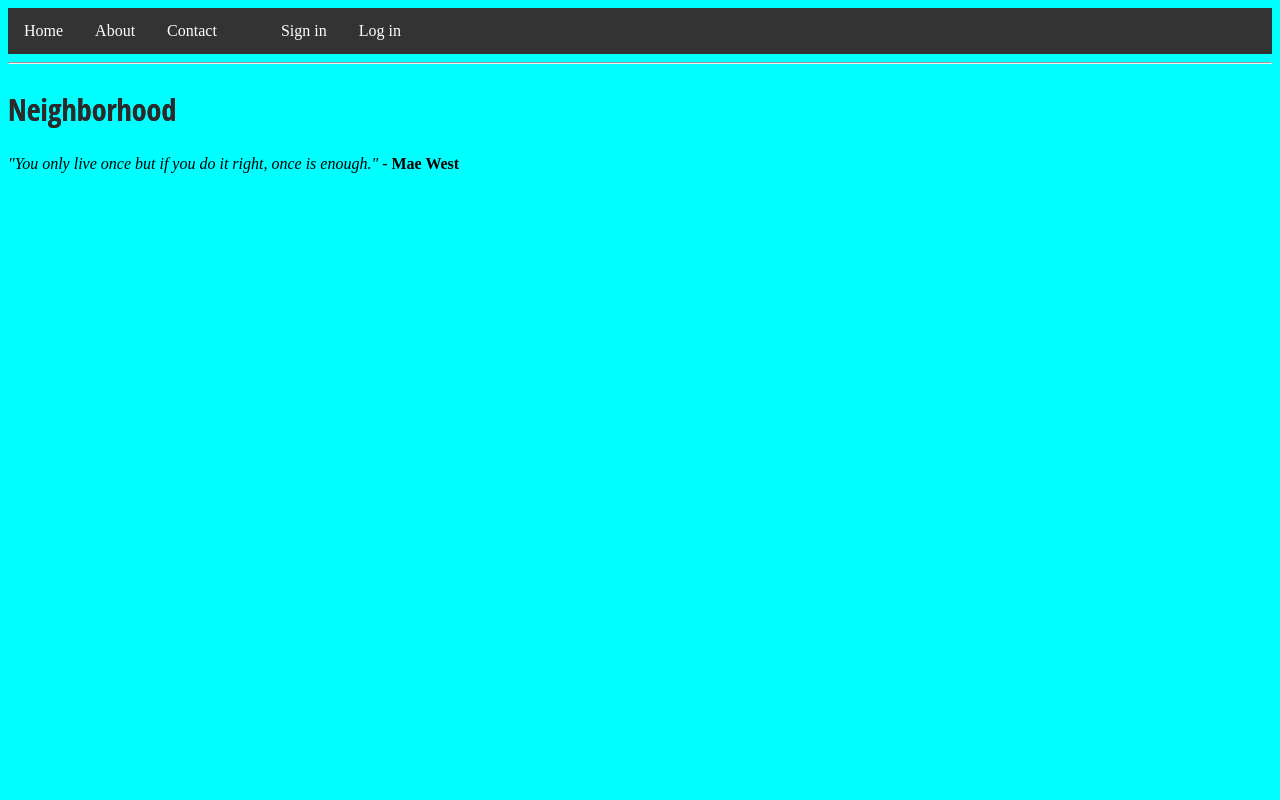
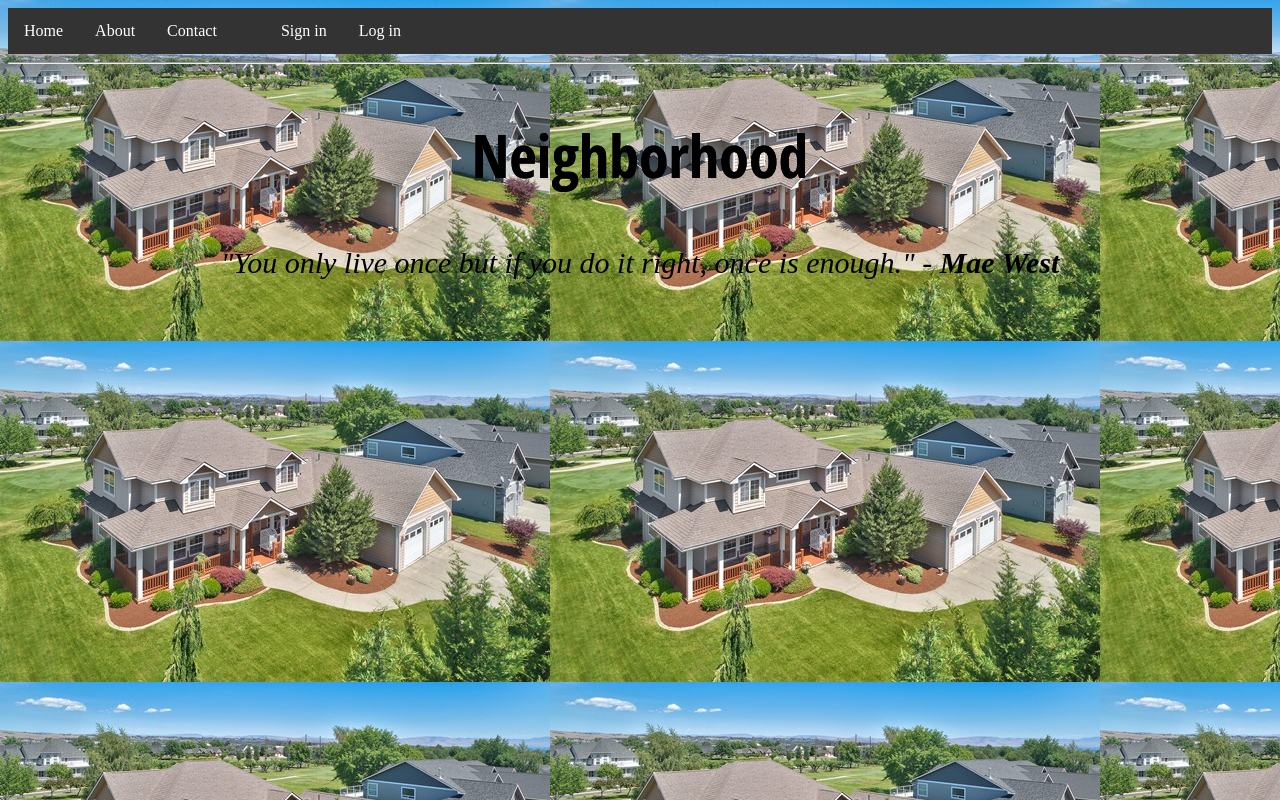
Before and after one commit to Josephshitandi/Neighborhood-front-end, an Angular app: page / in a window 1280 px wide. Built offline with nearby package versions, Linux system fonts and the light colour scheme.

Commit message:
add background image

```diff
--- a/src/app/app.component.css
+++ b/src/app/app.component.css
@@ -22,3 +22,10 @@ ul {
   li a:hover {
     background-color: #111;
   }
+  p{
+      font-size: large;
+      color:black;
+      font-style: italic;
+      text-align: center;
+      font-size: 30px;
+  }
--- a/src/app/app.component.html
+++ b/src/app/app.component.html
@@ -36,10 +36,12 @@
   <hr />
   <h2
     style="
-      font-size: 30px;
+      font-size: 60px;
       text-shadow: 0px 0px;
       font-family: Open Sans Condensed;
-      color: #2b2b2b;
+      color: black;
+      text-align: center;
+
     "
   >
     {{ title }}
--- a/src/styles.css
+++ b/src/styles.css
@@ -1,4 +1,3 @@
-/* You can add global styles to this file, and also import other style files */
 body{
-    background-color:cyan;
+    background-image:url(./assets/images/home2.jpg);
 }
```
Also changed, not shown: src/assets/images/home.jpg (added), src/assets/images/home2.jpg (added).
